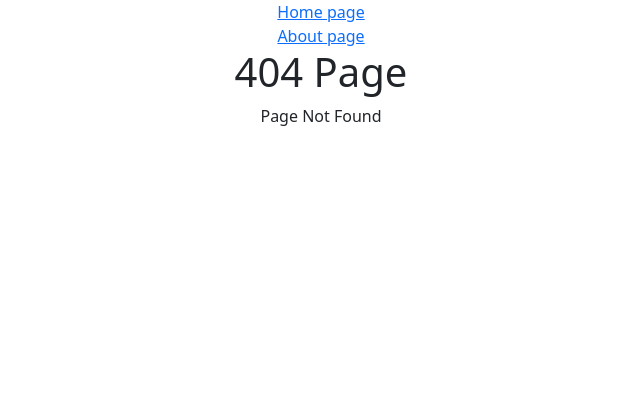
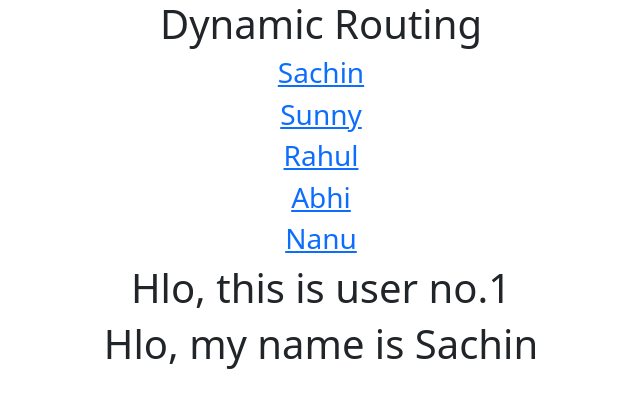
Before and after one commit to Sachin-RJ7/React-Tut, a React (Create React App) app: page /users/1/Sachin in a window 1280 px wide. Before the commit this address had no page. Shown: the top 408 px of the page, without its empty margins (319-959 px from the left). Built offline with nearby package versions, Linux system fonts and the light colour scheme.

Commit message:
done dynamic routing

```diff
--- a/src/App.js
+++ b/src/App.js
@@ -1,23 +1,33 @@
 import "./App.css";
 import React from "react";
-import { Routes, Route } from "react-router-dom";
-import Nav from "./Nav";
-import Home from "./components/home/Home";
-import About from "./components/about/About";
-import PageNotFound from "./components/PageNotFound";
+import { BrowserRouter as Router, Link, Route, Routes } from "react-router-dom";
+import User from "./User";
 
 function App() {
+  let users = [
+    { id: 1, name: "Sachin", email: "sachin@gmail.com" },
+    { id: 2, name: "Sunny", email: "sunny@gmail.com" },
+    { id: 3, name: "Rahul", email: "rahul@gmail.com" },
+    { id: 4, name: "Abhi", email: "abhi@gmail.com" },
+    { id: 5, name: "Nanu", email: "nanu@gmail.com" }
+    // we can add as many as want...
+  ];
+
   return (
     <div className="App">
-      <Nav />
+      <Router>
+        <h1>Dynamic Routing</h1>
+        {
+          users.map((item)=>
+            <div key={item.id} ><Link to={"/users/"+item.id+"/"+item.name}><h3>{item.name}</h3></Link></div>
+          )
+        }
 
-      <Routes>
-        <Route path="/" exact="true"  element={<Home />} />
-        <Route path="/about" element={<About />} />
+        <Routes>
+          <Route path="/users/:id/:name"  element={<User />} />
+        </Routes>
 
-        <Route path="*" element={<PageNotFound />} />
-      </Routes>
-
+      </Router>
     </div>
   );
 }
--- a/src/User.js
+++ b/src/User.js
@@ -1,25 +1,20 @@
 
-import React from "react";
+// import React from "react";
+import {useLocation,
+    useNavigate,
+    useParams} from 'react-router-dom'
 
-class User extends React.Component{
-    constructor(){
-        super();
-        this.state = {
-            email : "dev@testgmai.com"
-        }
-    }
-    render()
-    {
-        console.log("Render method:", this.state.email)
-        return (
-            <div>
-                <h1>User Component </h1>
-                <h2>My self {this.props.name}</h2>
-                <h3>My email id: {this.state.email}</h3>
-                <button onClick={()=>this.setState({email:"sachin@test@gmail.com"})}>Update Email</button>
-            </div>
-        )
-    }
+function User(prop)
+{
+    const params = useParams();
+    console.warn(params.id);
+
+    return(
+        <div>
+            <h1>Hlo, this is user no.{params.id} </h1>
+            <h1>Hlo, my name is {params.name} </h1>
+        </div>
+    )
 }
 
 export default User;
--- a/src/index.js
+++ b/src/index.js
@@ -4,14 +4,14 @@ import './index.css';
 import 'bootstrap/dist/css/bootstrap.min.css';
 import App from './App';
 import reportWebVitals from './reportWebVitals';
-import {BrowserRouter as Router} from 'react-router-dom'
+// import {BrowserRouter as Router} from 'react-router-dom'
 
 const root = ReactDOM.createRoot(document.getElementById('root'));
 root.render(
   // <React.StrictMode>
-    <Router>
+    // <Router>
       <App />
-    </Router>
+    // </Router>
   // </React.StrictMode>
 );
 
```
